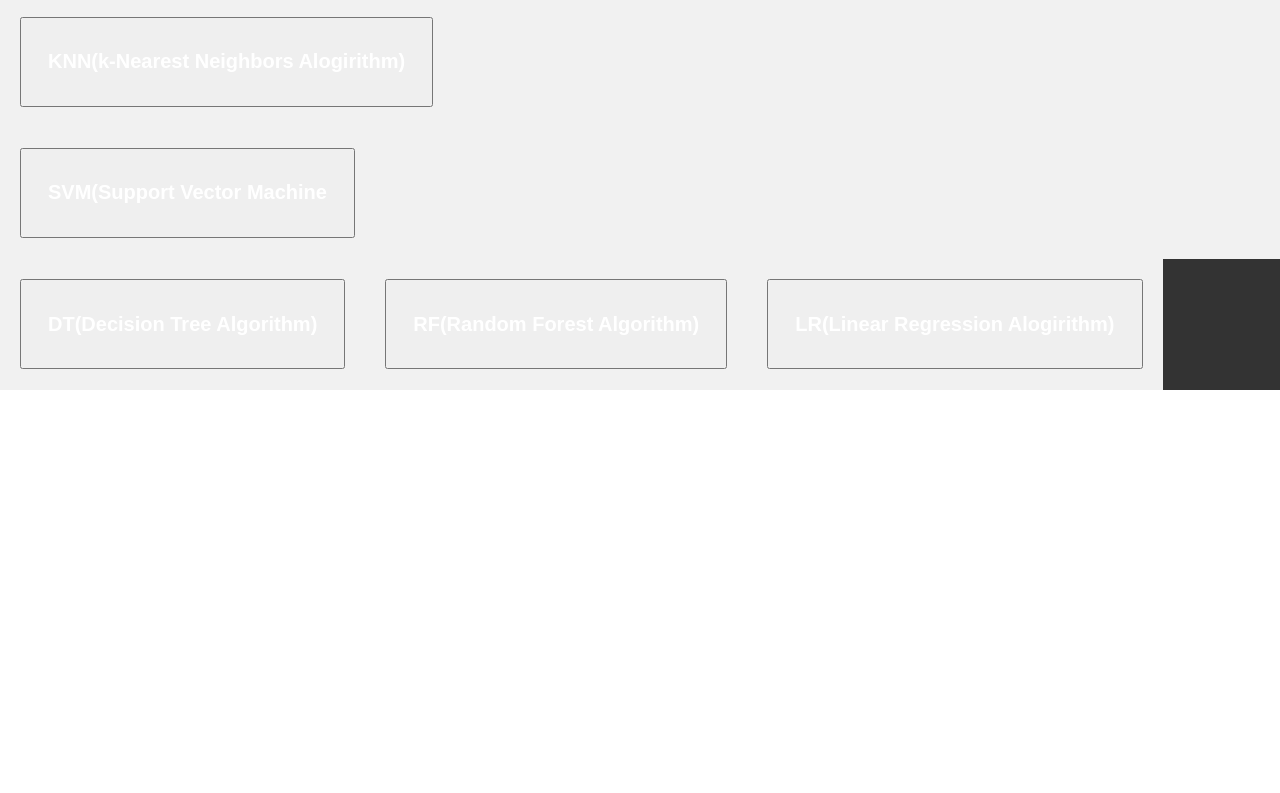
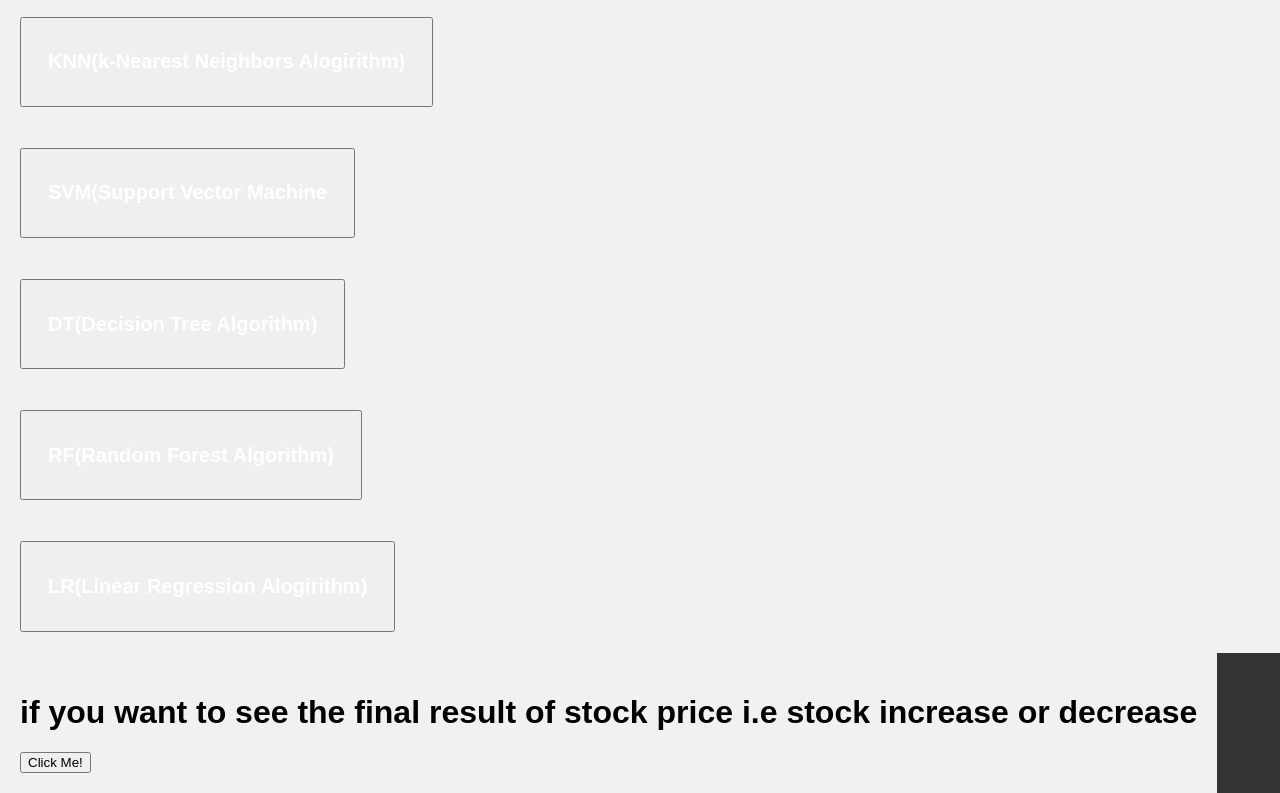
Before and after one commit to jithendra9582/sasi12, a plain HTML site: page about.html in a window 1280 px wide. Shown: the part 342-1135 px from the top of the page. Before the commit the page ends 800 px from the top, so only its background shows below. Drawn offline with Linux system fonts and the light colour scheme.

Commit message:
Update about.html

```diff
--- a/about.html
+++ b/about.html
@@ -154,5 +154,10 @@ body {
   <div class="side">
     <button><a href="next4.html"><h2>LR(Linear Regression Alogirithm)</h2></a></button>
   </div>
+  <div class="row">
+  <div class="side">
+    <h1>if you want to see the final result of stock price i.e stock increase or decrease</h1>
+    <button type="button" onclick="alert('')">Click Me!</button>
+    </div>
 </body>
 </html>
```
